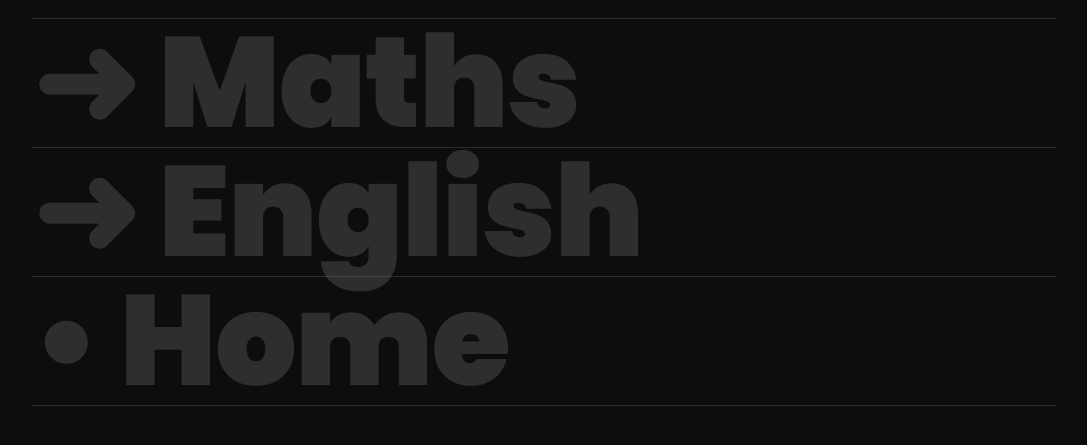
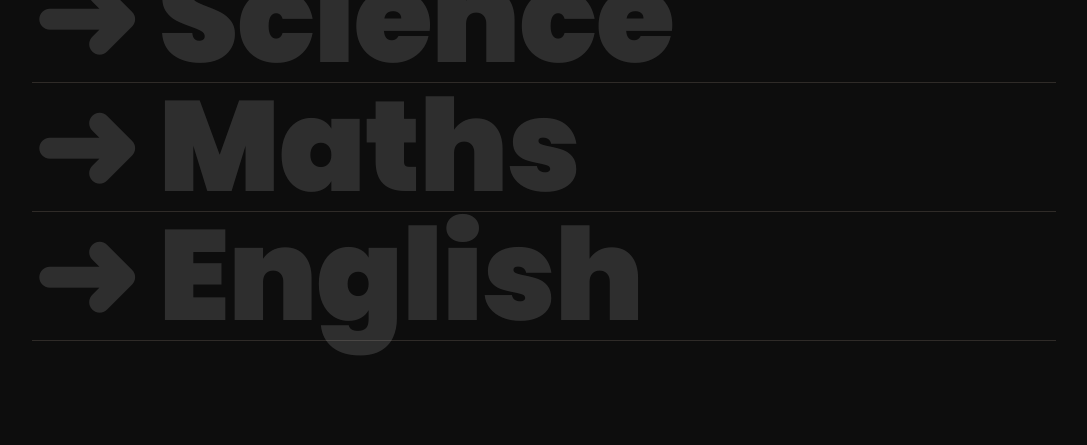
Before and after one commit to twixxty/old, a plain HTML site: page quizzez.html in a window 1280 px wide. Shown: the part 845-1290 px from the top of the page, without its empty margins (96-1183 px from the left). Drawn offline with Linux system fonts and the light colour scheme.

Commit message:
Update quizzez.html

```diff
--- a/quizzez.html
+++ b/quizzez.html
@@ -17,7 +17,7 @@
      <h1 class="text"> ➜ Science<span><a href="https://ryanproductionsmain.netlify.app/science" target="_self">🧪 Back Up!</a></span></h1>
     <h1 class="text"> ➜ Maths<span><a href="https://ryanproductionsmain.netlify.app/maths" target="_self">📏 Its Hard!</a></span></h1>
     <h1 class="text"> ➜ English<span><a href="https://ryanproductionsmain.netlify.app/english" target="_self">📖 Hello?</a></span></h1>
-    <h1 class="text">• Home<span><a href="https://twixxty.github.io/RyanProductionsProject.html" target="_self">Too Hard?</a></span></h1>
+
   </div>
 
 <style>
```
